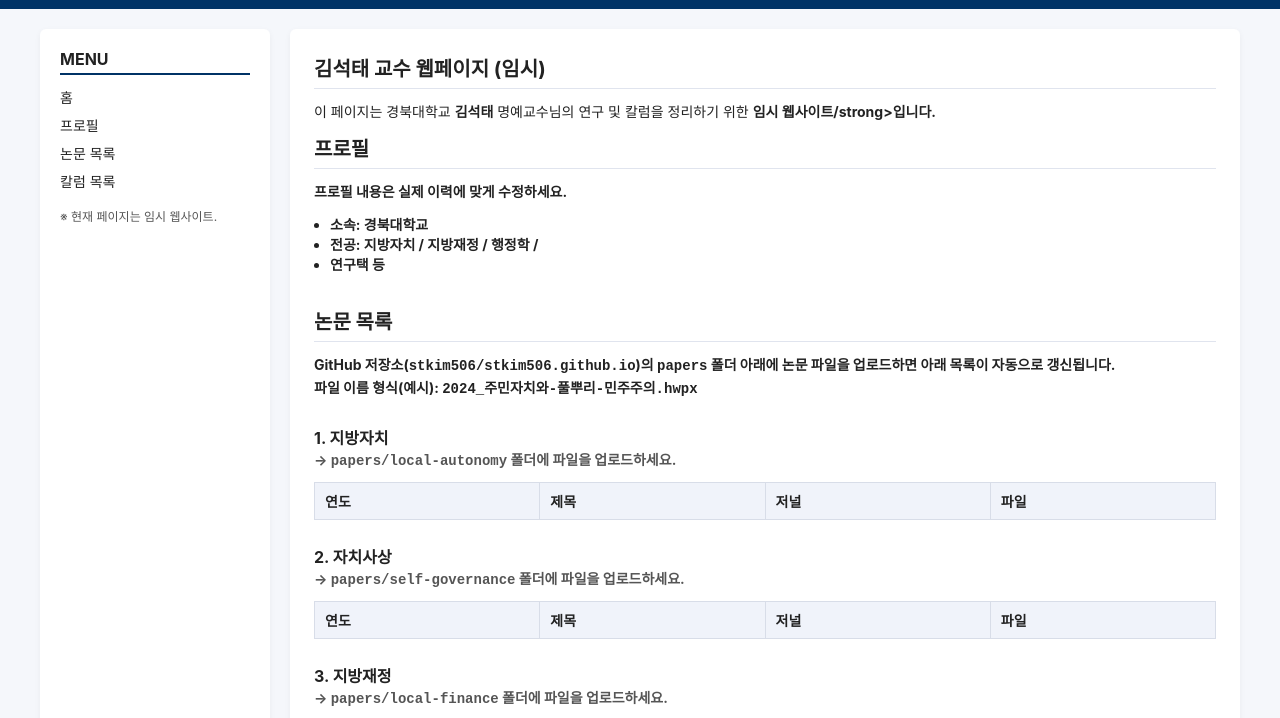
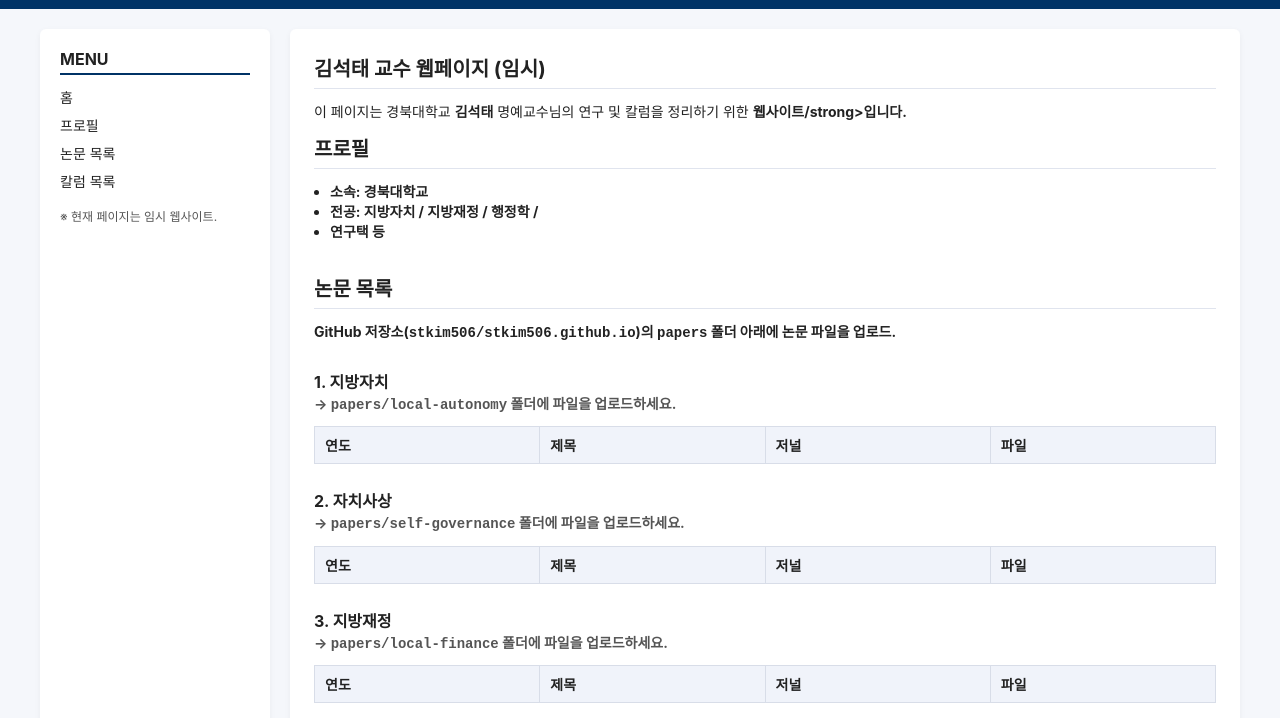
Before and after one commit to stkim506/stkim506.github.io, a plain HTML site: page index.html in a window 1280 px wide. Shown: the part 60-778 px from the top of the page. Drawn offline with Linux system fonts and the light colour scheme; no server answers.

Commit message:
Update index.html

```diff
--- a/index.html
+++ b/index.html
@@ -39,13 +39,13 @@
         <h1>김석태 교수 웹페이지 (임시)</h1>
         <p>
           이 페이지는 경북대학교 <strong>김석태</strong> 명예교수님의 연구 및 칼럼을
-          정리하기 위한 <strong>임시 웹사이트/strong>입니다.
+          정리하기 위한 <strong> 웹사이트/strong>입니다.
         </p>
       </section>
 
       <section id="profile">
         <h1>프로필</h1>
-        <p>프로필 내용은 실제 이력에 맞게 수정하세요.</p>
+        <p></p>
         <ul>
           <li>소속: 경북대학교 </li>
           <li>전공: 지방자치 / 지방재정 / 행정학 / </li>
@@ -57,9 +57,8 @@
         <h1>논문 목록</h1>
         <p>
           GitHub 저장소(<code>stkim506/stkim506.github.io</code>)의
-          <code>papers</code> 폴더 아래에 논문 파일을 업로드하면
-          아래 목록이 자동으로 갱신됩니다.<br />
-          파일 이름 형식(예시): <code>2024_주민자치와-풀뿌리-민주주의.hwpx</code>
+          <code>papers</code> 폴더 아래에 논문 파일을 업로드.<br />
+          </code>
         </p>
 
 
```
